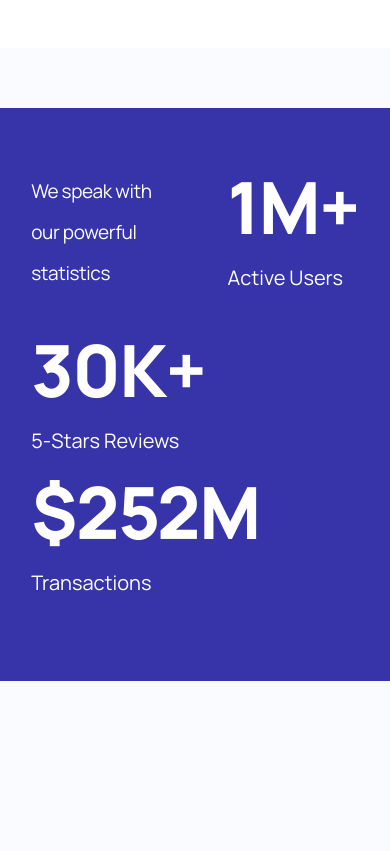
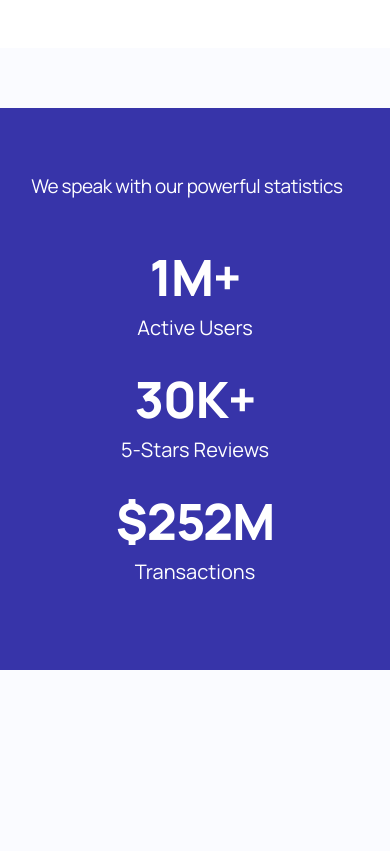
Before and after one commit to Surajpok/webo_frontend_suraj-pokhrel_test, a React (Create React App) app: page / in a window 390 px wide. Shown: the part 8577-9428 px from the top of the page. Built offline with nearby package versions, Linux system fonts and the light colour scheme.

Commit message:
stats page made small device friendly

```diff
--- a/src/assets/scss/Stats.scss
+++ b/src/assets/scss/Stats.scss
@@ -44,3 +44,41 @@
         }
     }
 }
+
+@media screen and (max-width: 480px) {
+    .stats_container {
+
+
+        .stats_wrapper {
+            display: flex;
+            flex-direction: column;
+            text-align: center;
+
+            .text {
+                width: 100%;
+
+                .stars_text {
+                    max-width: fit-content;
+                    line-height: 3rem;
+
+                }
+
+                .datas {
+
+                    padding: 1rem 0;
+
+                    .data {
+                        font-size: 5rem;
+                        line-height: 5.2rem;
+
+                    }
+
+                    .text {
+                        font-size: 2rem;
+                        padding: 1rem 0;
+                    }
+                }
+            }
+        }
+    }
+}
```
